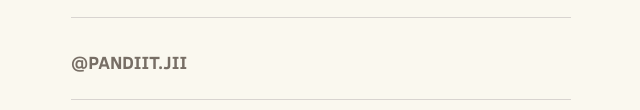
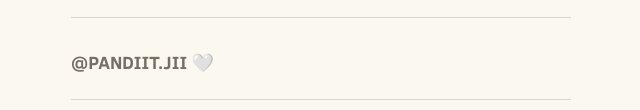
Before and after one commit to pandiit-jii/pandiit-jii.github.io, a plain HTML site: page index.html in a window 1280 px wide. Shown: the part 888-998 px from the top of the page, 319-959 px from the left. Drawn offline with Linux system fonts and the light colour scheme.

Commit message:
Update index.html

```diff
--- a/index.html
+++ b/index.html
@@ -77,7 +77,7 @@
     </p>
     <hr>
     <p>
-    <strong class="important">@pandiit.jii</strong>
+    <strong class="important">@pandiit.jii 🤍</strong>
     </p>
     <hr>
   </div>
```
